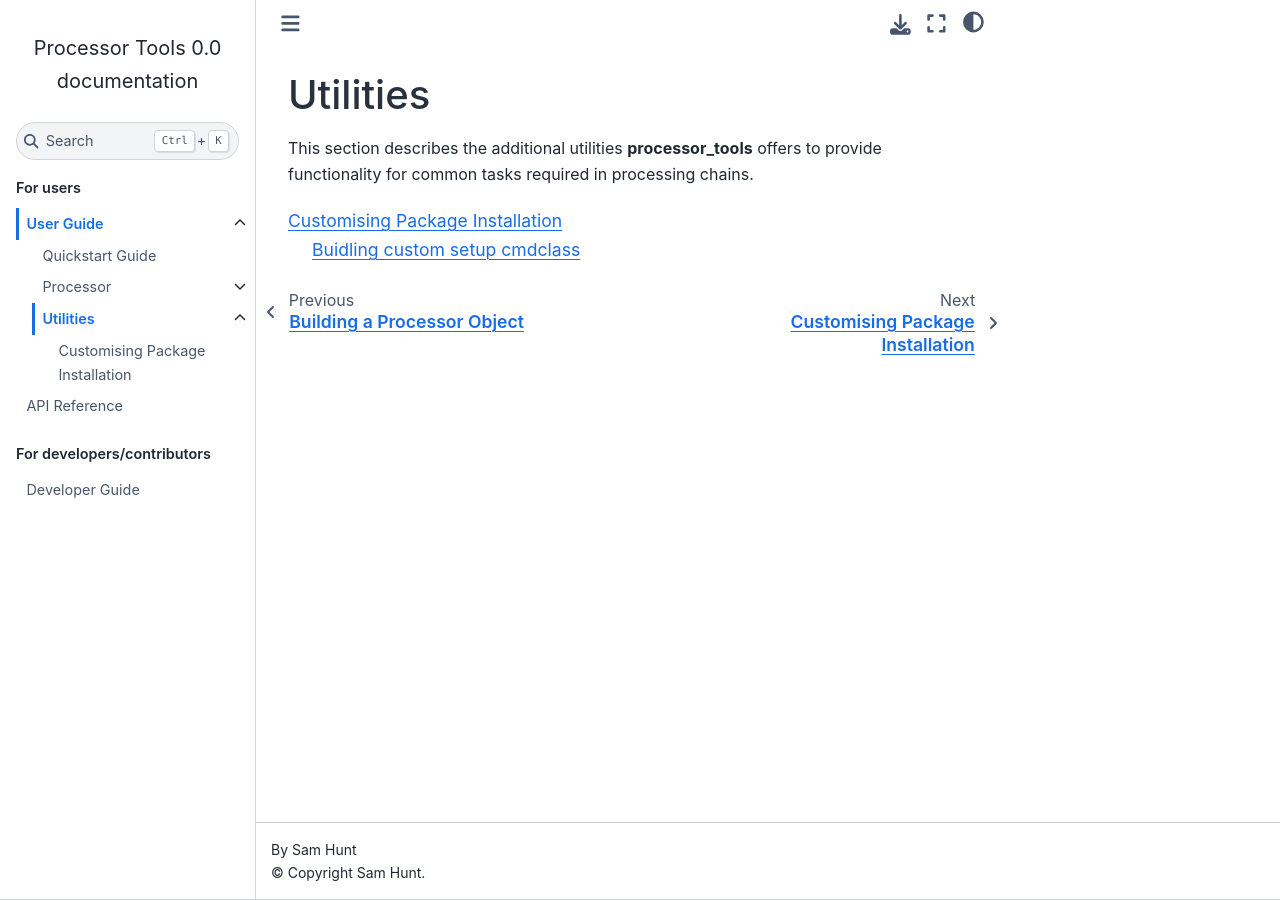
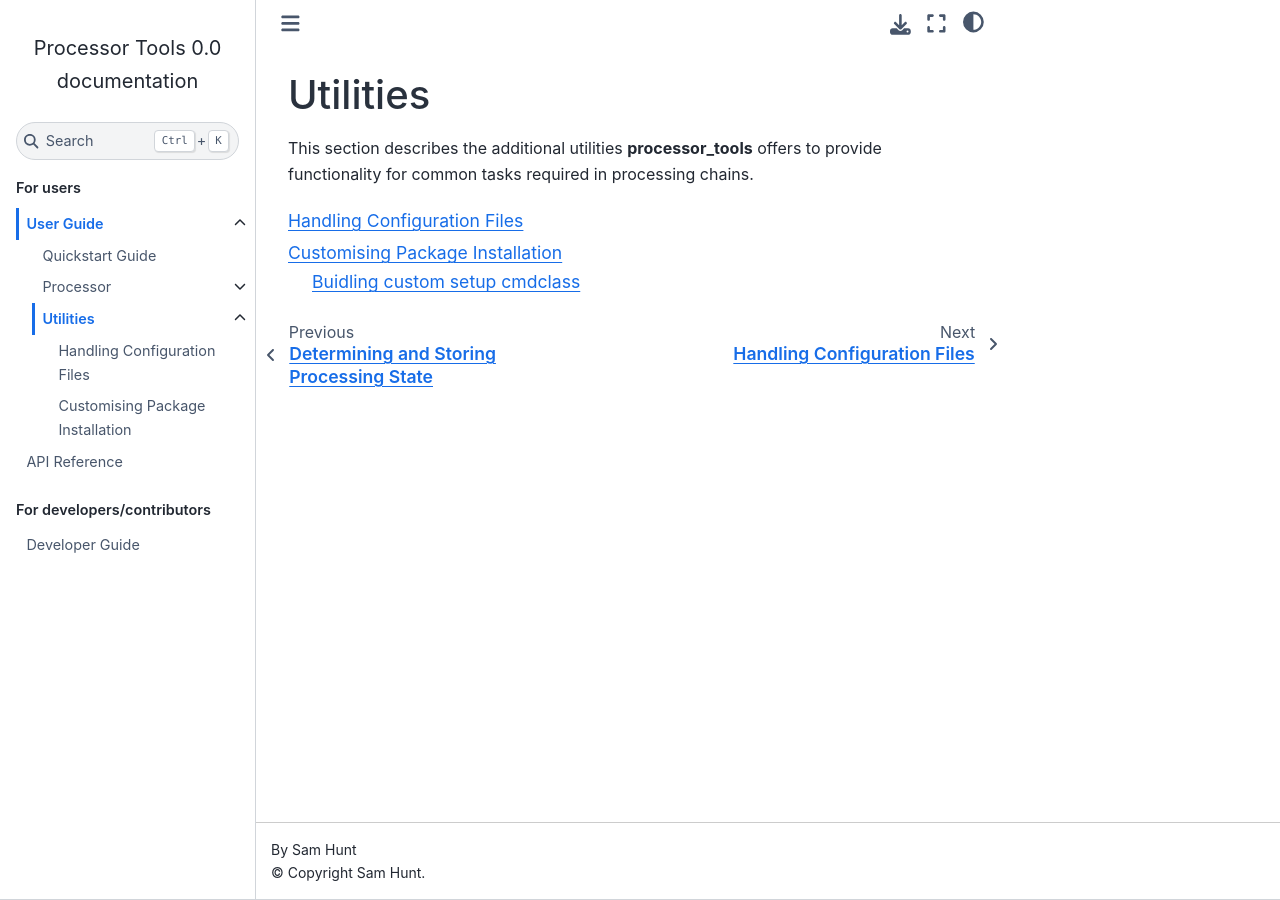
Before and after one commit to meteor-toolkit/processor_tools, a Sphinx documentation site: the page built from docs/content/user/utilities/utilities.rst, in a window 1280 px wide. Built offline with Sphinx 7.4.7 and the Sphinx Book theme 1.1.4, drawn with Linux system fonts in a browser that asks for light colours; pages that are not in the unit, such as notebooks, are missing from menus.

Commit message:
init config_io and Context docs

```diff
--- a/docs/conf.py
+++ b/docs/conf.py
@@ -32,7 +32,6 @@ default_role = "code"
 extensions = [
     "sphinx.ext.autodoc",
     "sphinx.ext.autosummary",
-    "sphinx_automodapi.automodapi",
     "sphinx.ext.intersphinx",
     "sphinx.ext.viewcode",
     "sphinx.ext.napoleon",
--- /dev/null
+++ b/docs/content/user/processor/context.rst
@@ -0,0 +1,7 @@
+.. _context:
+
+########################################
+Determining and Storing Processing State
+########################################
+
+TBD
--- a/docs/content/user/processor/processor.rst
+++ b/docs/content/user/processor/processor.rst
@@ -8,3 +8,4 @@ Processor
    :maxdepth: 2
 
    processor_build
+   context
--- /dev/null
+++ b/docs/content/user/utilities/config_io.rst
@@ -0,0 +1,7 @@
+.. _config_io:
+
+############################
+Handling Configuration Files
+############################
+
+TBD
--- a/docs/content/user/utilities/utilities.rst
+++ b/docs/content/user/utilities/utilities.rst
@@ -7,4 +7,5 @@ This section describes the additional utilities **processor_tools** offers to pr
 .. toctree::
    :maxdepth: 2
 
+   config_io
    setup_utils
```
Also changed, not shown: docs/content/user/api.rst (+16 -11 lines).
